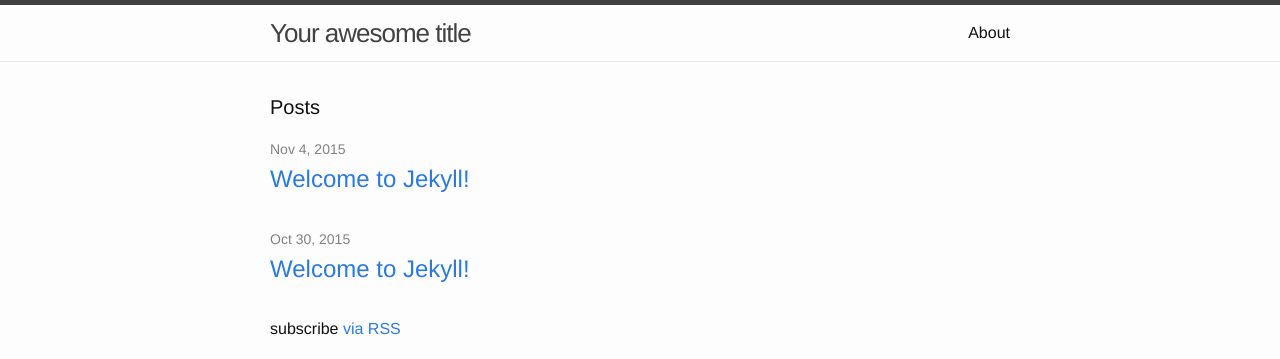
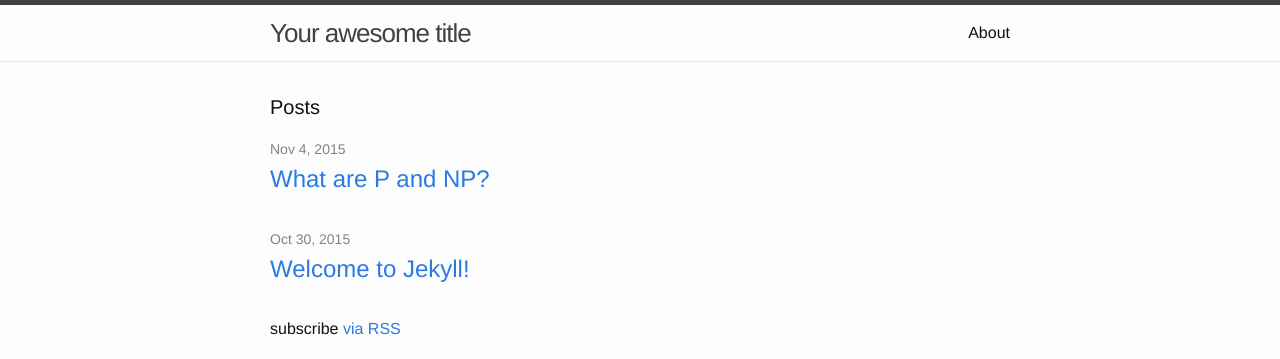
Before and after one commit to ashwins1/ashwins1.github.io, a Jekyll site: the page built from index.html, in a window 1280 px wide. Shown: the top 359 px of the page. Built offline with Jekyll 4.4.1, drawn with Linux system fonts in a browser that asks for light colours; Markdown is read by kramdown in place of the engine named in the settings.

Commit message:
Changing title of first post.

```diff
--- a/_posts/2015-11-03-p-and-np.markdown
+++ b/_posts/2015-11-03-p-and-np.markdown
@@ -1,6 +1,6 @@
 ---
 layout: post
-title:  "Welcome to Jekyll!"
+title:  "What are P and NP?"
 date:   2015-11-03 20:17:44 -0800
 categories: math quantum
 ---
```
